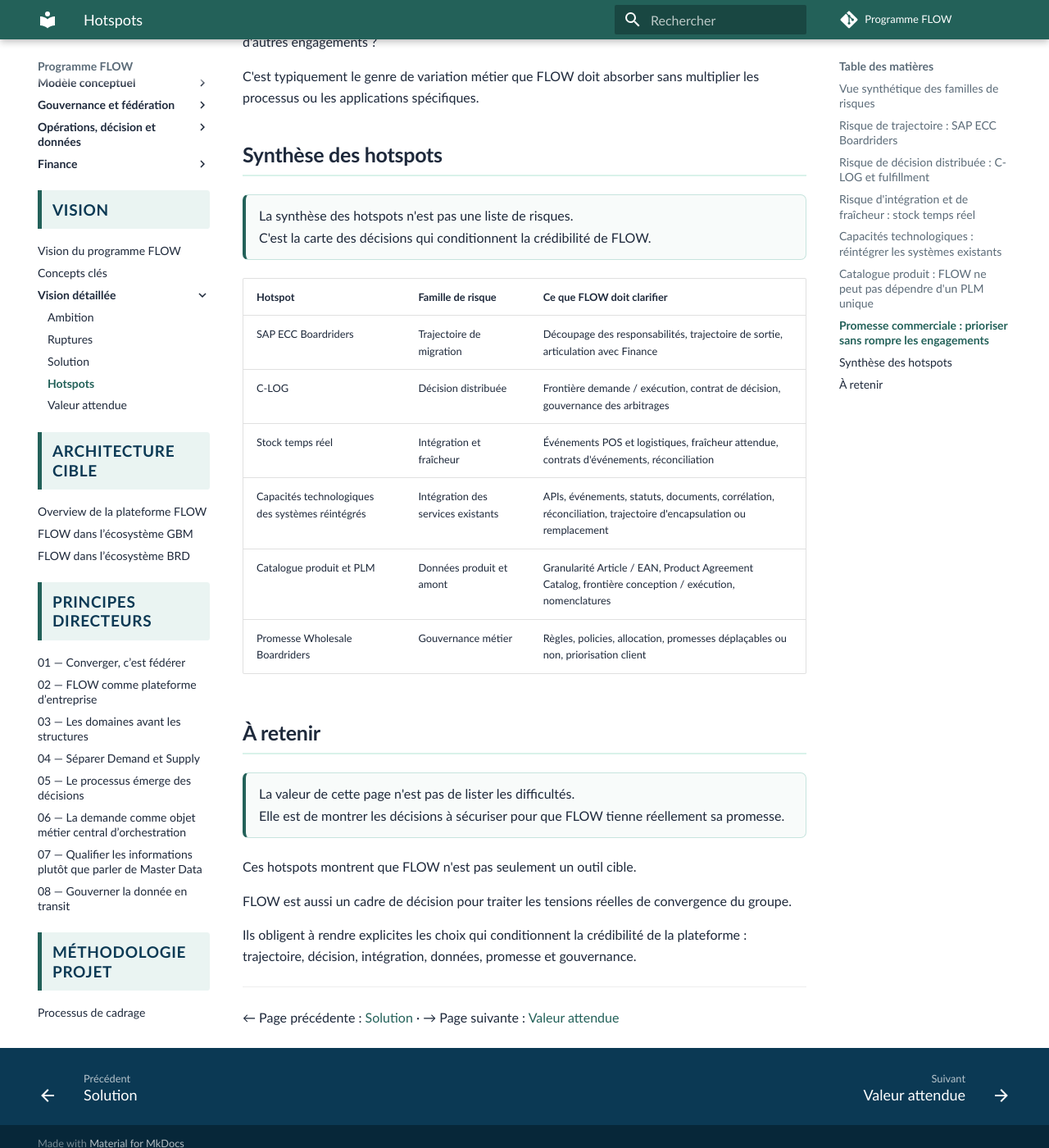
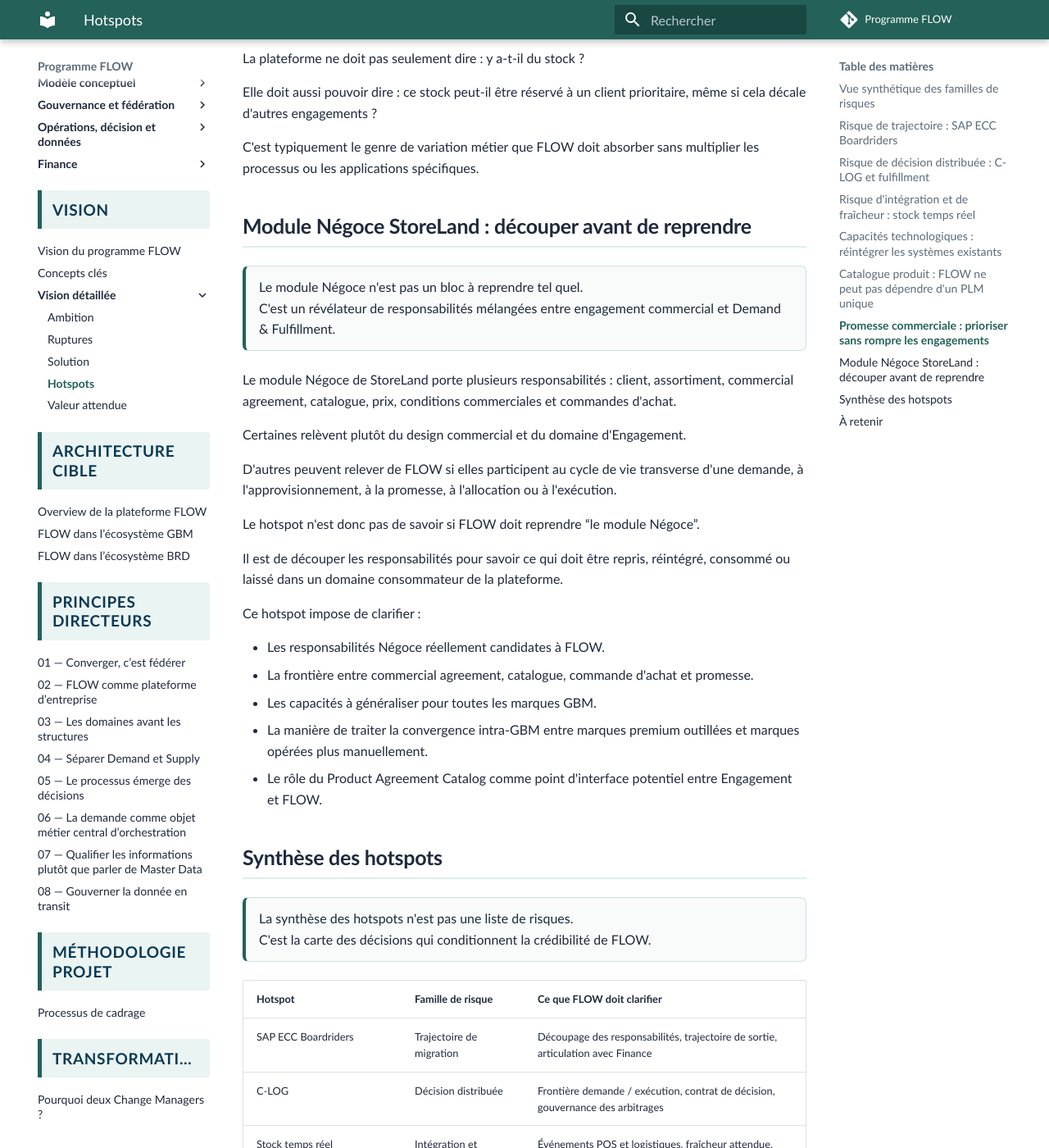
Before and after one commit to laurent-sintes/FLOW-Program, an MkDocs documentation site: the page built from docs/vision/vision-detaillee/4-hotspots.md, in a window 1280 px wide and 1400 px high, scrolled down 6259 px. Shown: the whole window at 82% size. Built offline with MkDocs 1.6.1 and Material for MkDocs 9.7.7, drawn with Linux system fonts in a browser that asks for light colours; comment, search, counter and statistics services are not loaded; some of the changed text lies outside the part shown.

Commit message:
Distinguer Promesse Wholesale et Negoce dans la vision

```diff
--- a/docs/vision/vision-detaillee/4-hotspots.md
+++ b/docs/vision/vision-detaillee/4-hotspots.md
@@ -26,7 +26,8 @@
 | Décision distribuée | C-LOG, promesse Wholesale Boardriders | Où se prennent les décisions de fulfillment, de priorisation et d'allocation ? |
 | Intégration et temps réel | Stock temps réel, capacités technologiques des systèmes réintégrés | Les systèmes autour de FLOW savent-ils exposer APIs, événements, statuts et réconciliation ? |
 | Données produit et amont | PLM, catalogue, Article / EAN | Quel catalogue FLOW consomme-t-il pour vendre, acheter, promettre et exécuter ? |
-| Gouvernance métier | Wholesale, règles, Agreements | Comment absorber les variations métier sans multiplier processus et applications ? |
+| Gouvernance métier | Promesse Wholesale, règles, Agreements | Comment absorber les variations métier sans multiplier processus et applications ? |
+| Périmètre fonctionnel | Module Négoce StoreLand | Quelles responsabilités doivent être reprises dans FLOW, et lesquelles doivent rester dans un domaine consommateur ? |
 
 Cette lecture permet de ne pas voir les hotspots comme une simple liste de sujets.
 
@@ -202,6 +203,31 @@
 
 C'est typiquement le genre de variation métier que FLOW doit absorber sans multiplier les processus ou les applications spécifiques.
 
+## Module Négoce StoreLand : découper avant de reprendre
+
+<div class="flow-conviction">
+  <p>Le module Négoce n'est pas un bloc à reprendre tel quel.</p>
+  <p>C'est un révélateur de responsabilités mélangées entre engagement commercial et Demand & Fulfillment.</p>
+</div>
+
+Le module Négoce de StoreLand porte plusieurs responsabilités : client, assortiment, commercial agreement, catalogue, prix, conditions commerciales et commandes d'achat.
+
+Certaines relèvent plutôt du design commercial et du domaine d'Engagement.
+
+D'autres peuvent relever de FLOW si elles participent au cycle de vie transverse d'une demande, à l'approvisionnement, à la promesse, à l'allocation ou à l'exécution.
+
+Le hotspot n'est donc pas de savoir si FLOW doit reprendre “le module Négoce”.
+
+Il est de découper les responsabilités pour savoir ce qui doit être repris, réintégré, consommé ou laissé dans un domaine consommateur de la plateforme.
+
+Ce hotspot impose de clarifier :
+
+- Les responsabilités Négoce réellement candidates à FLOW.
+- La frontière entre commercial agreement, catalogue, commande d'achat et promesse.
+- Les capacités à généraliser pour toutes les marques GBM.
+- La manière de traiter la convergence intra-GBM entre marques premium outillées et marques opérées plus manuellement.
+- Le rôle du Product Agreement Catalog comme point d'interface potentiel entre Engagement et FLOW.
+
 ## Synthèse des hotspots
 
 <div class="flow-conviction">
@@ -217,6 +243,7 @@
 | Capacités technologiques des systèmes réintégrés | Intégration des services existants | APIs, événements, statuts, documents, corrélation, réconciliation, trajectoire d'encapsulation ou remplacement |
 | Catalogue produit et PLM | Données produit et amont | Granularité Article / EAN, Product Agreement Catalog, frontière conception / exécution, nomenclatures |
 | Promesse Wholesale Boardriders | Gouvernance métier | Règles, policies, allocation, promesses déplaçables ou non, priorisation client |
+| Module Négoce StoreLand | Périmètre fonctionnel | Responsabilités à reprendre dans FLOW, responsabilités Engagement, commandes d'achat, Product Agreement Catalog |
 
 ## À retenir
 
```
